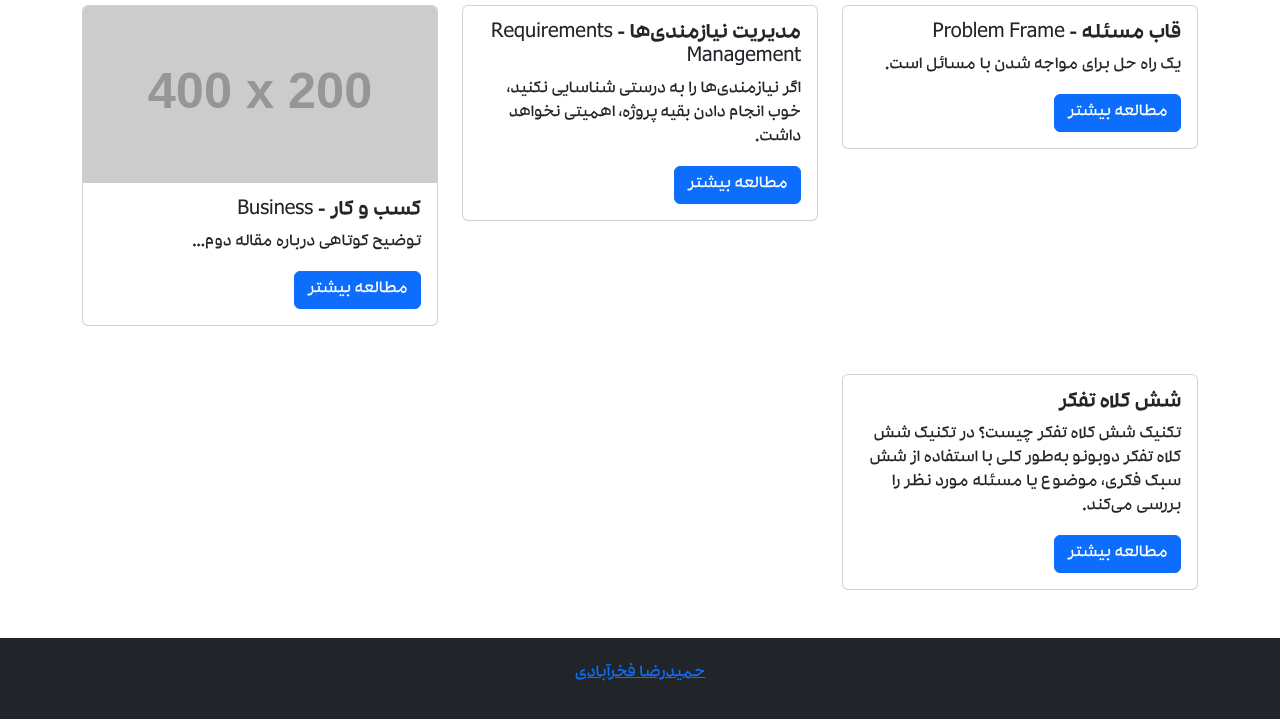
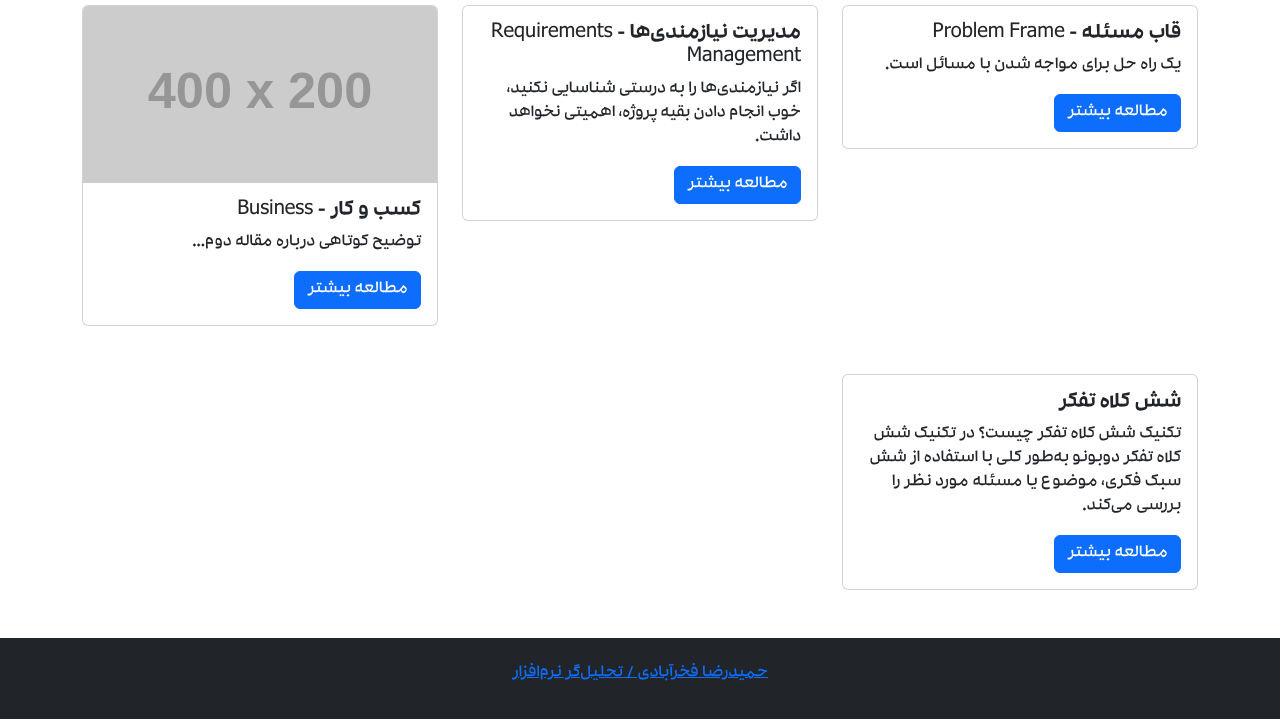
Before and after one commit to hamidraf66/SoftwareAnalysis, a plain HTML site: page index.html in a window 1280 px wide. Shown: the part 273-992 px from the top of the page. Drawn offline with nearby package versions, Linux system fonts and the light colour scheme; placeholder pictures from the web are drawn by us.

Commit message:
Update index.html

```diff
--- a/index.html
+++ b/index.html
@@ -94,7 +94,7 @@
 
   <!-- Footer -->
   <footer class="bg-dark text-white text-center py-4">
-    <p><a href="https://hamidrezaakbarfakhrabadi.website2.me/" target="_blank">حمیدرضا فخرآبادی</a></p>
+    <p><a href="https://hamidrezaakbarfakhrabadi.website2.me/" target="_blank">حمیدرضا فخرآبادی / تحلیل‌گر نرم‌افزار</a></p>
   </footer>
 
   <!-- Bootstrap JS -->
```
